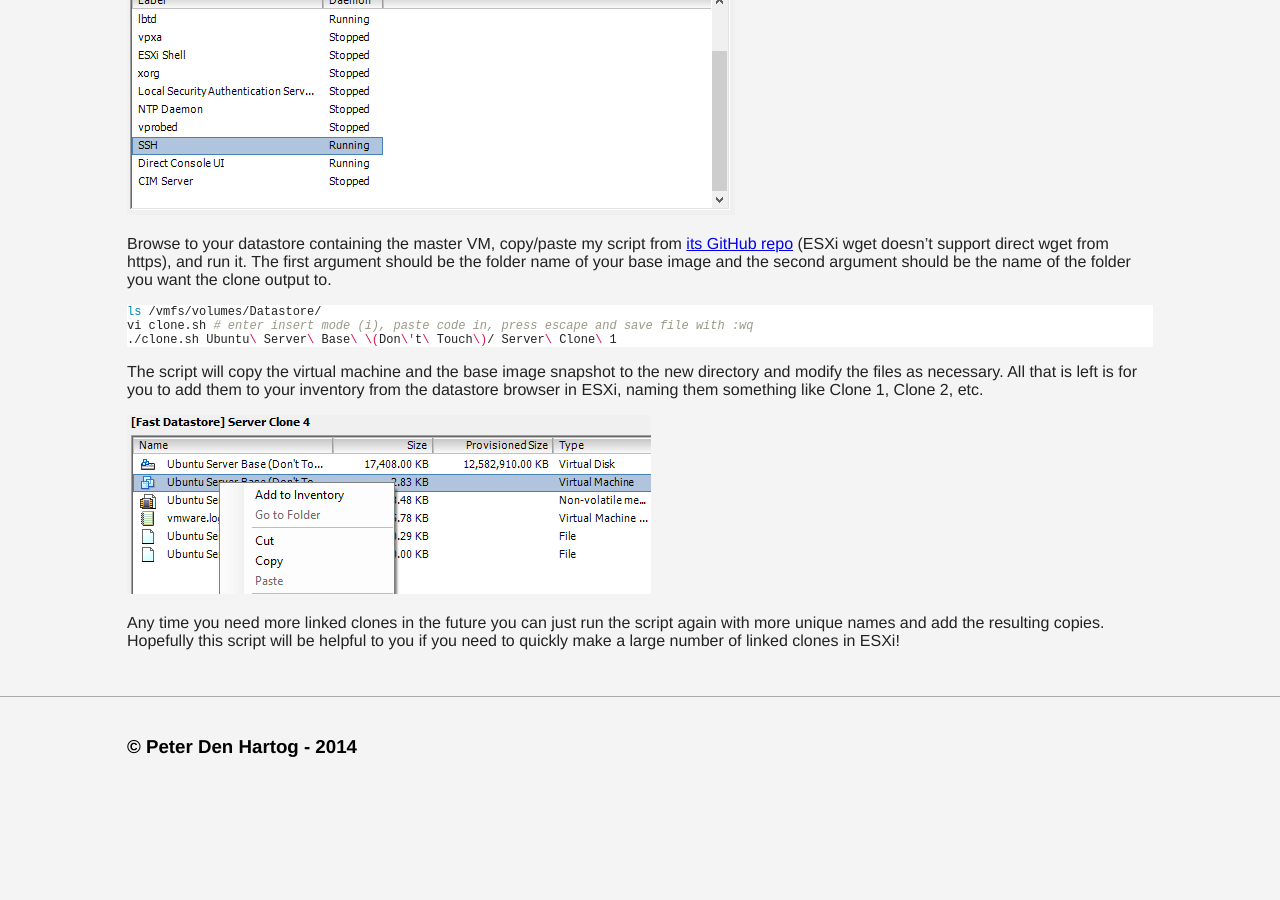
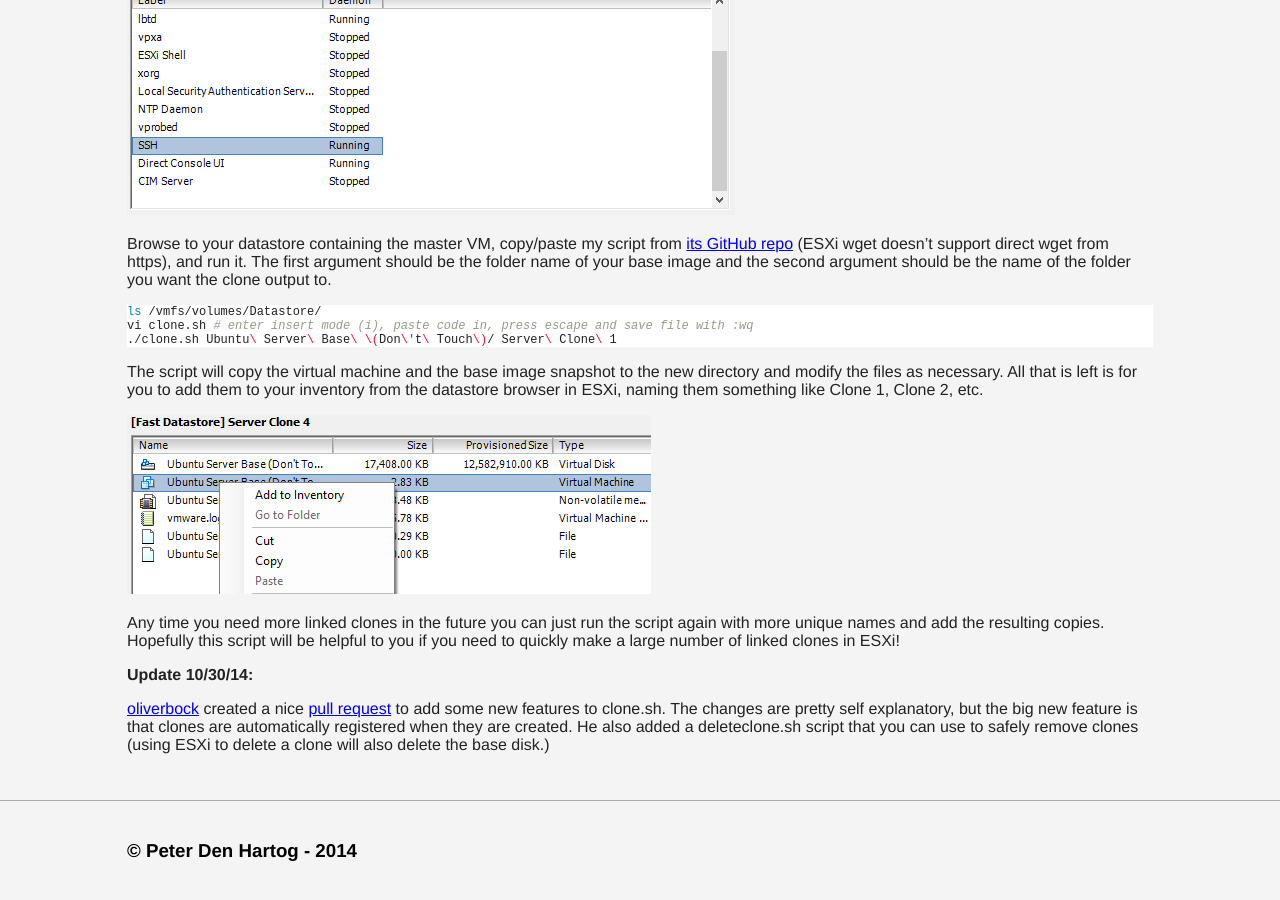
Before and after one commit to pddenhar/pddenhar.github.io, a Jekyll site: the page built from _posts/2014-05-30-creating-a-linked-clone-esxi.md, in a window 1280 px wide and 900 px high, scrolled down 757 px. Built offline with Jekyll 4.4.1, drawn with Linux system fonts in a browser that asks for light colours; nearby versions of some CDN libraries; some web fonts are replaced; before the commit the page ends 1553 px from its top, so only the background shows below that.

Commit message:
Added new info on changes to clone.sh

```diff
--- a/_posts/2014-05-30-creating-a-linked-clone-esxi.md
+++ b/_posts/2014-05-30-creating-a-linked-clone-esxi.md
@@ -25,3 +25,9 @@ The script will copy the virtual machine and the base image snapshot to the new
 ![Adding to Inventory]({{ site.url }}/images/ESXi/add.png)
 
 Any time you need more linked clones in the future you can just run the script again with more unique names and add the resulting copies. Hopefully this script will be helpful to you if you need to quickly make a large number of linked clones in ESXi!
+
+**Update 10/30/14:**
+
+[oliverbock](https://github.com/oliverbock) created a nice [pull request](https://github.com/pddenhar/esxi-linked-clone/pull/2) to add some new features to clone.sh.
+The changes are pretty self explanatory, but the big new feature is that clones are automatically registered when they are created. He also added a deleteclone.sh
+script that you can use to safely remove clones (using ESXi to delete a clone will also delete the base disk.)
```
